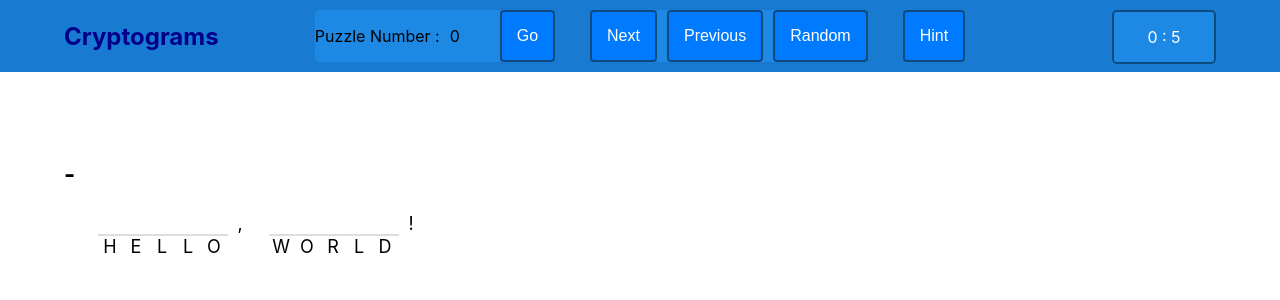
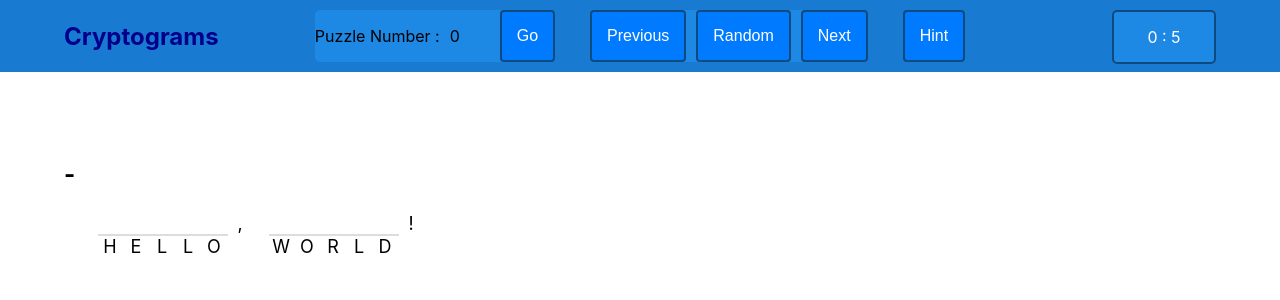
Before and after one commit to memetron/cryptogram-react, a React (Create React App) app: page / in a window 1280 px wide. Shown: the top 300 px of the page. Built offline with nearby package versions, Linux system fonts and the light colour scheme; no server answers.

Commit message:
reorder buttons

```diff
--- a/src/components/MenuBar.js
+++ b/src/components/MenuBar.js
@@ -68,10 +68,9 @@ const MenuBar = (
                     <button className="menuBarButton" onClick={handleGo}>Go</button>
                 </div>
                 <div className="navigationBox menuButtons" style={{marginRight: "25px"}}>
+                    <button className="menuBarButton" onClick={handlePrevious}>Previous</button>
+                    <button className="menuBarButton" onClick={handleRandom}>Random</button>
                     <button className="menuBarButton" onClick={handleNext}>Next</button>
-                    <button className="menuBarButton" onClick={handlePrevious}>Previous</button>
-                    <button className="menuBarButton" onClick={handleRandom}>Random
-                    </button>
                 </div>
                 <button className="menuBarButton" onClick={handleHint}>Hint</button>
 
```
